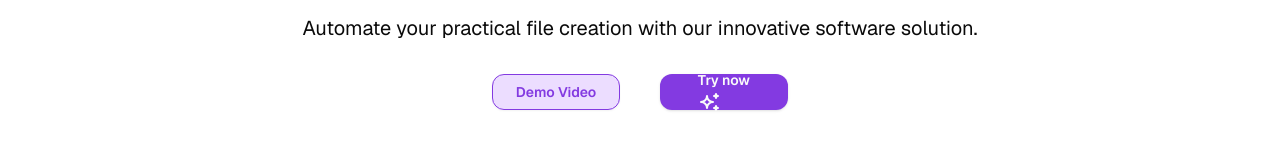
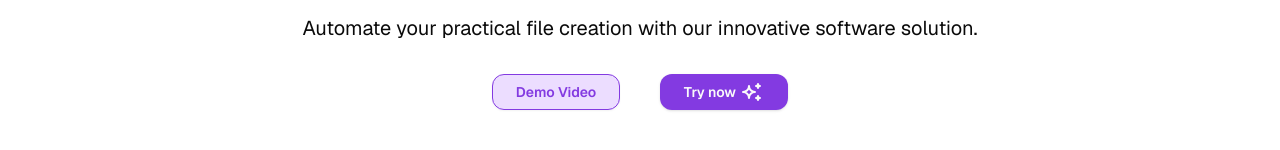
Before and after one commit to dhairyathedev/easegen, a Next.js app: page / in a window 1280 px wide. Shown: the part 270-420 px from the top of the page. Built offline with nearby package versions, Linux system fonts and the light colour scheme.

Commit message:
update a bug

```diff
--- a/app/page.tsx
+++ b/app/page.tsx
@@ -36,11 +36,11 @@ export default function Home() {
             <Button className="font-semibold" variant="secondary">
               Demo Video
             </Button>
+              <Link href="/upload">
             <Button className="gap-x-1 font-semibold px-5">
-              <Link href="/upload">
               Try now <IconSparkles stroke={2} />
+            </Button>
               </Link>
-            </Button>
           </div>
         </div>
       </section>
```
